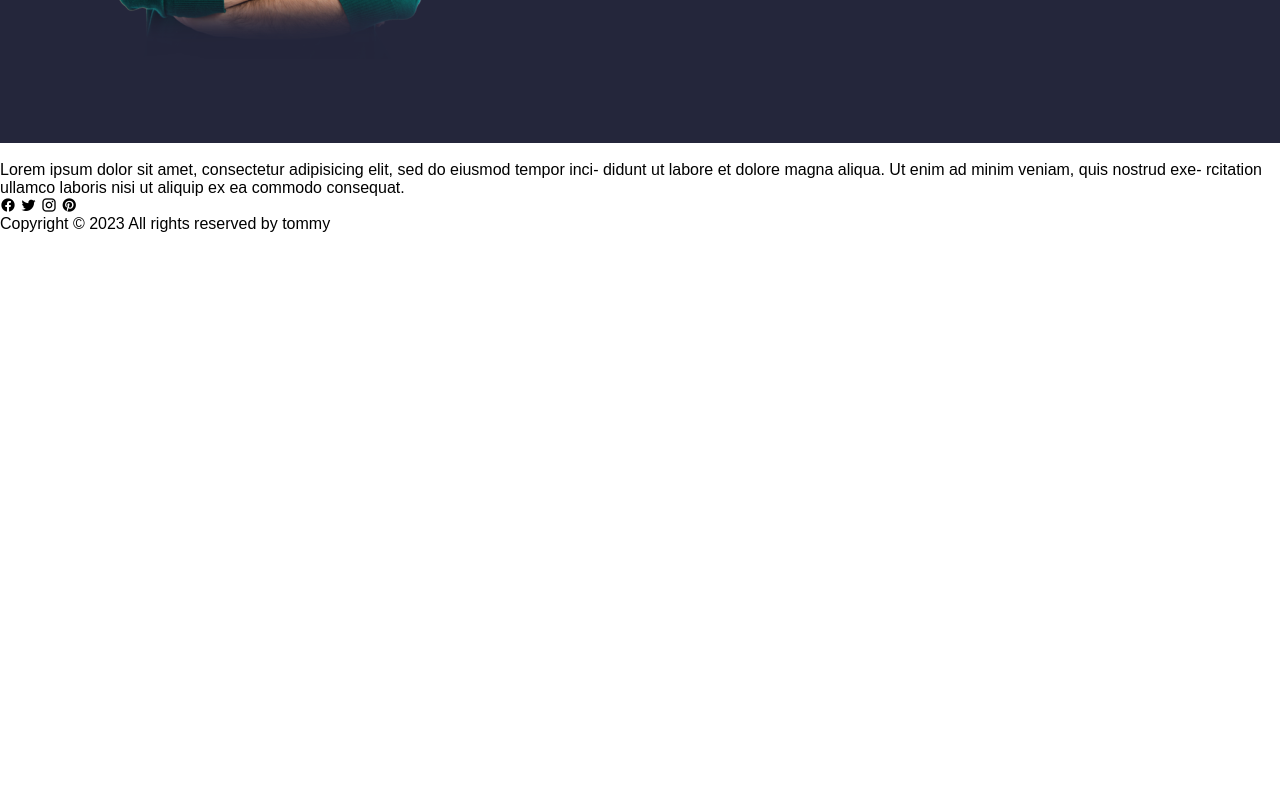
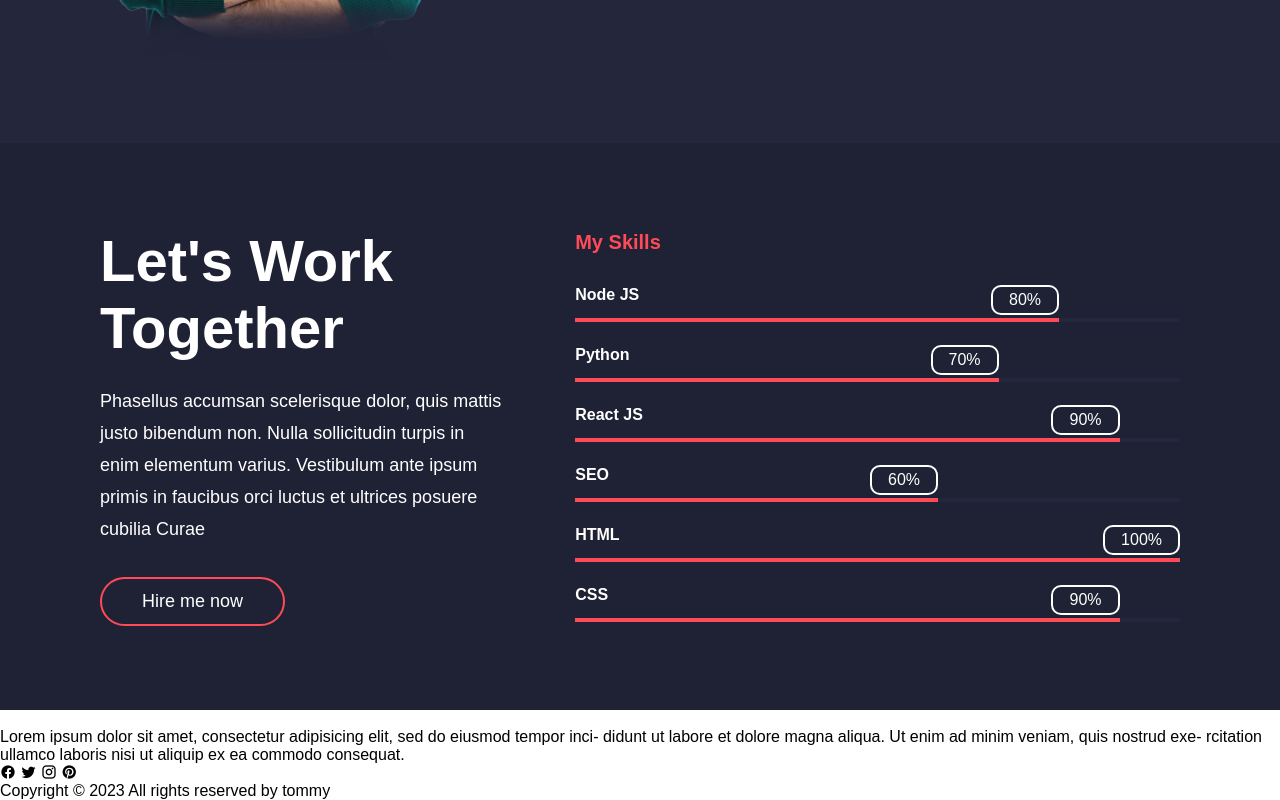
Before and after one commit to tomisinadigun/html-checkpoint, a plain HTML site: page index.html in a window 1280 px wide. Shown: the part 2577-3377 px from the top of the page. Before the commit the page ends 2810 px from the top, so only its background shows below. Drawn offline with Linux system fonts and the light colour scheme.

Commit message:
applied css to skills section

```diff
--- a/index.html
+++ b/index.html
@@ -141,7 +141,7 @@
             </div>
         </section>
 
-        <!-- <section id="skills">
+        <section id="skills">
             <div class="section-head">
                 <h2 id="title">Let's Work Together</h2>
                 <div id="sub-title">
@@ -193,7 +193,7 @@
                     </div>
                 </div>
             </div>
-        </section> -->
+        </section>
 
         <!-- <section id="portfolio">
 
```
